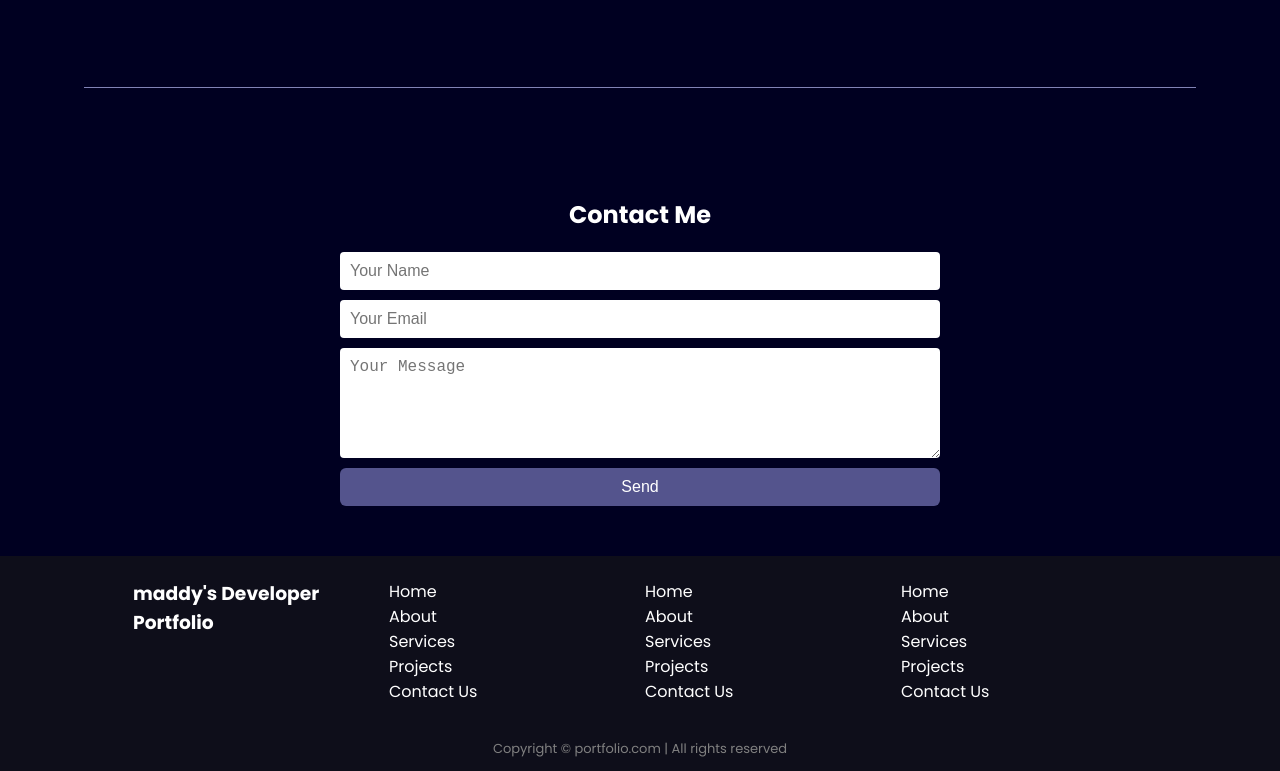
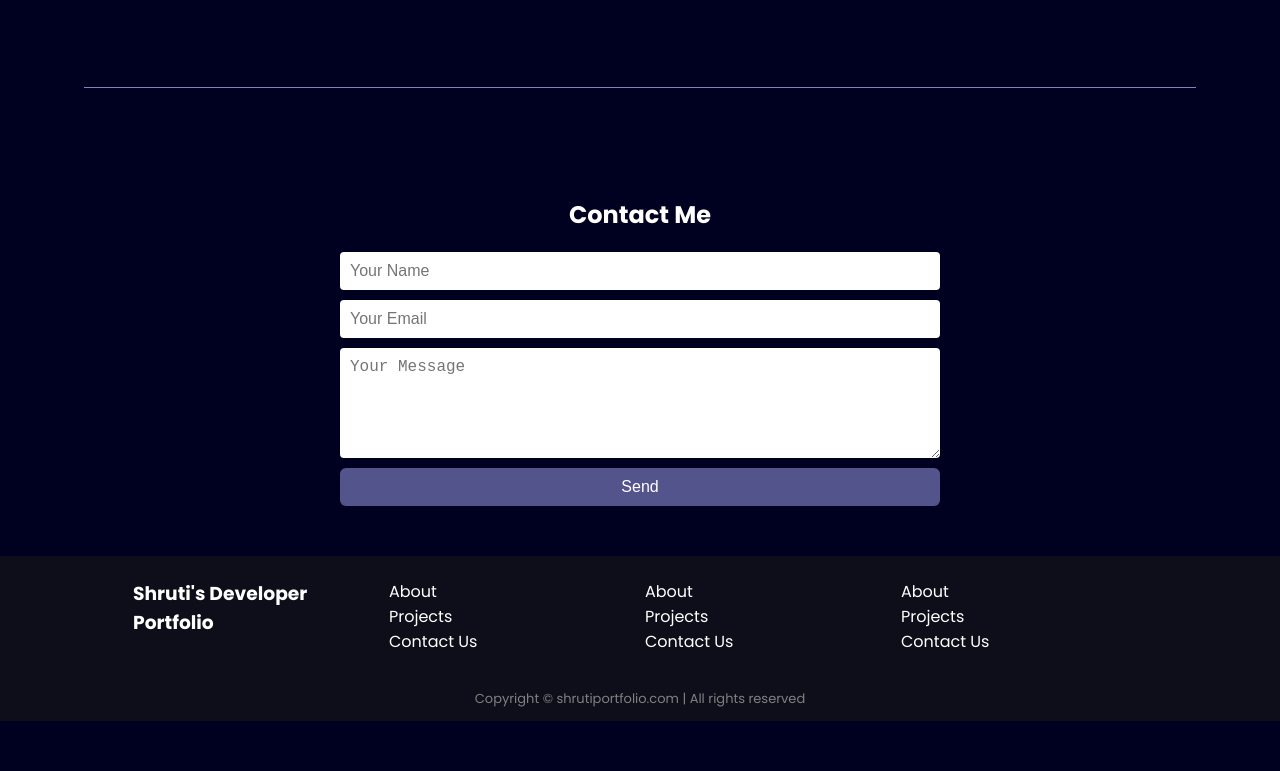
Before and after one commit to Logic-Voyager/portfolio, a plain HTML site: page index.html in a window 1280 px wide. Shown: the part 1741-2512 px from the top of the page. After the commit the page ends 2462 px from the top, so only its background shows below. Drawn offline with nearby package versions, Linux system fonts and the light colour scheme.

Commit message:
New changes

```diff
--- a/index.html
+++ b/index.html
@@ -11,7 +11,7 @@
 <body>
     <header>
         <nav>
-            <div class="left">maddy</div>
+            <div class="left">Shruti Sharma</div>
             <div class="right">
                 <ul>
                     <li><a href="#about">About</a></li>
@@ -26,7 +26,7 @@
         <section class="firstSection" id="about">
             <div class="leftSection">
                 Greetings!!
-                <div>I'm <span class="text-purple">maddy</span></div>
+                <div>I'm <span class="text-purple">Shruti Sharma</span></div>
                 <div>A passionate</div>
                 <span id="element"></span>
                 <div class="buttons">
@@ -134,38 +134,35 @@
     <footer>
         <div class="footer">
             <div class="footer-first">
-                <h3> maddy's Developer Portfolio</h3>
+                <h3> Shruti's Developer Portfolio</h3>
             </div>
             <div class="footer-second">
                 <ul>
-                    <li>Home</li>
                     <li>About</li>
-                    <li>Services</li>
                     <li>Projects</li>
                     <li>Contact Us</li>
                 </ul>
             </div>
             <div class="footer-third">
                 <ul>
-                    <li>Home</li>
+
                     <li>About</li>
-                    <li>Services</li>
+
                     <li>Projects</li>
                     <li>Contact Us</li>
                 </ul>
             </div>
             <div class="footer-fourth">
                 <ul>
-                    <li>Home</li>
+
                     <li>About</li>
-                    <li>Services</li>
                     <li>Projects</li>
                     <li>Contact Us</li>
                 </ul>
             </div>
         </div>
         <div class="footer-rights">
-            Copyright &#169; portfolio.com | All rights reserved
+            Copyright &#169; shrutiportfolio.com | All rights reserved
         </div>
     </footer>
 
```
